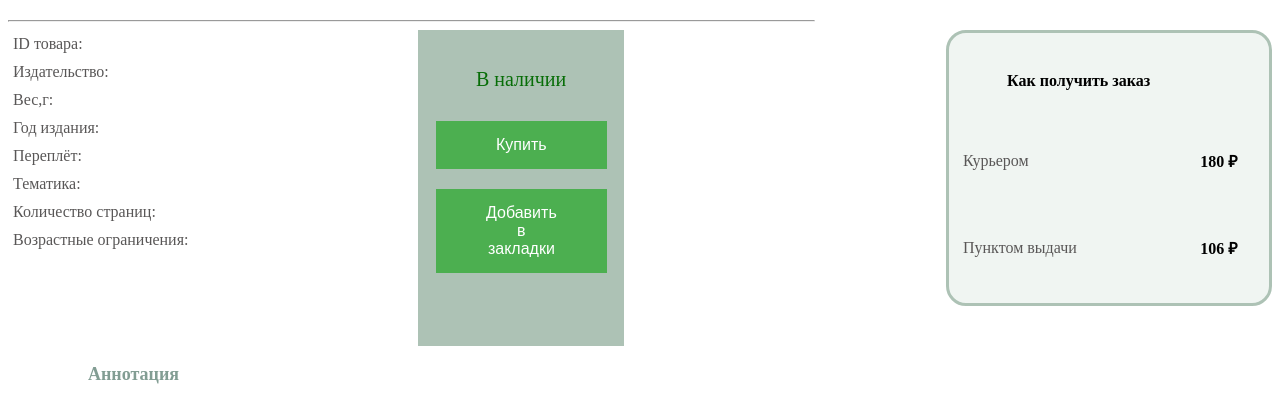
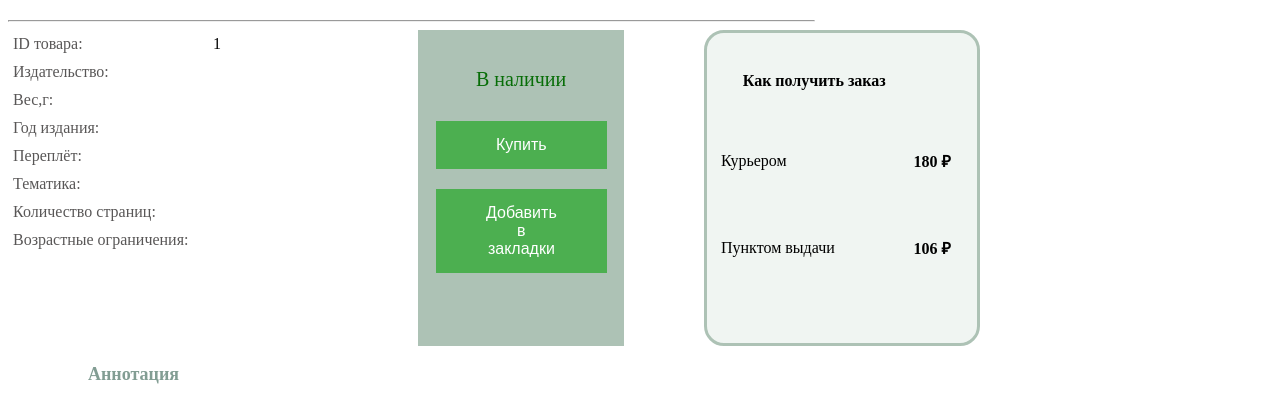
Before and after one commit to Aleks-22-05-2022/bookshop, a PHP site: page /project/str.php?book=1 in a window 1280 px wide. Shown: the part 774-1185 px from the top of the page. Before the commit the page ends 1158 px from the top, so only its background shows below. Run offline with PHP 8.4, Linux system fonts and the light colour scheme; data that the repository does not hold is empty.

Commit message:
Изменение интерфейса у страницы книги.

```diff
--- a/project/Connections/shop.php
+++ b/project/Connections/shop.php
@@ -2,9 +2,9 @@
 # FileName="Connection_php_mysql.htm"
 # Type="MYSQL"
 # HTTP="true"
-$host = "localhost";
-$db = "book_shop";
-$username = "admin";
-$password = "admin";
+$host = "std-mysql";
+$db = "std_1803_books";
+$username = "std_1803_books";
+$password = "22_05_2022_book";
 $shop = mysqli_connect($host, $username, $password) or trigger_error(mysql_error(),E_USER_ERROR);
 ?>
--- a/project/str.php
+++ b/project/str.php
@@ -1,149 +1,4 @@
 <!DOCTYPE html>
-
-<html lang="ru">
-
-<head>
-    <meta charset="UTF-8">
-    <link rel="stylesheet" href="str1.css" type="text/css">
-</head>
-
-<body>
-	<header>
-            <a href="../index.php"><img src="photo/logoza_ru.png" class="logo"></a>
-			<form action="search.php?result=<?php echo $query_search;?>">
-				<input type="text" placeholder="Поиск..." class="search" id="result" name="result">
-            	<input type="submit" value="&#128269;" class="searchSub" >
-			</form>
-            <img src="photo/cabinet.png" class="login">
-            <a href="" class="log">Войти</a>
-            <div class="imgblock">
-                <a href=""><img src="photo/Screenshot_7-removebg-preview.png" alt="Snow"></a>
-                <span>0<?php echo $num; ?></span> <!-- Нужно потом считать количество товаров в корзине -->
-            </div>
-        </header>
-        <nav class="menu">
-            <a href="categories.php?cat=Classic">Классика</a>
-            <a href="categories.php?cat=Psihologes">Психология</a>
-            <a href="categories.php?cat=Novel">Романы</a>
-            <a href="categories.php?cat=Fantasy">Фэнтези</a>
-            <a href="categories.php?cat=Children">Детская литература</a>
-        </nav>
-	<br>
-    <figure class="left">
-        <img width="350" height="490" src="<?php echo $url;?>" width="200" alt="">
-
-    </figure>
-    <p class="b"><?php echo $name;?></p>
-    <p class="a"><?php echo $author;?></p>
-    <div class="flex">
-
-
-        <p><button type="button" class="rating-widget__button">
-                <span class="rating-widget__icon-holder">
-                    <svg viewBox="0 0 24 24" xmlns="http://www.w3.org/2000/svg" width="24" height="24"
-                        class="rating-widget__icon">
-                        <path fill-rule="evenodd" clip-rule="evenodd"
-                            d="M12.89 20.005a1.844 1.844 0 00-1.78 0l-3.218 1.762c-1.403.768-3.041-.472-2.774-2.098l.615-3.732a2.042 2.042 0 00-.55-1.761L2.58 11.532c-1.134-1.152-.508-3.158 1.06-3.395l3.598-.544a1.919 1.919 0 001.44-1.09l1.609-3.395a1.879 1.879 0 013.428 0l1.61 3.396c.278.587.816.994 1.439 1.089l3.598.544c1.568.237 2.194 2.243 1.06 3.395l-2.604 2.643a2.042 2.042 0 00-.55 1.761l.615 3.732c.267 1.626-1.371 2.866-2.774 2.098l-3.219-1.762z">
-                        </path>
-                    </svg></span><span class="rating-widget__main-text"> 4,31(13518 оценок) </span>
-            </button></p>
-
-        <p>
-        <div class="rating-area">
-            <input type="radio" id="star-5" name="rating" value="5">
-            <label for="star-5" title="Оценка «5»"></label>
-            <input type="radio" id="star-4" name="rating" value="4">
-            <label for="star-4" title="Оценка «4»"></label>
-            <input type="radio" id="star-3" name="rating" value="3">
-            <label for="star-3" title="Оценка «3»"></label>
-            <input type="radio" id="star-2" name="rating" value="2">
-            <label for="star-2" title="Оценка «2»"></label>
-            <input type="radio" id="star-1" name="rating" value="1">
-            <label for="star-1" title="Оценка «1»"></label>
-        </div>
-        </p>
-
-        <p>
-            Купили более 56 000 раз
-        </p>
-
-    </div>
-
-
-
-    <hr align="left" width=63.7%>
-
-
-    <div class="te">
-        <table cellpadding="5" cellspacing="0" width="400" height="200" align="center">
-            <tr>
-                <td class="tablica">ID товара:</td>
-                <td><?php echo $book_id;?></td>
-            </tr>
-            <tr>
-                <td class="tablica">Издательство:</td>
-                <td><?php echo $public;?></td>
-            </tr>
-            <tr>
-                <td class="tablica">Вес,г:</td>
-                <td><?php echo $weight;?></td>
-            </tr>
-            <tr>
-                <td class="tablica">Год издания:</td>
-                <td><?php echo $year;?></td>
-            </tr>
-            <tr>
-                <td class="tablica">Переплёт:</td>
-                <td><?php echo $cover;?></td>
-            </tr>
-            <tr>
-                <td class="tablica">Тематика:</td>
-                <td><?php echo $categories;?></td>
-            </tr>
-            <tr>
-                <td class="tablica">Количество страниц:</td>
-                <td><?php echo $pages;?></td>
-            </tr>
-            <tr>
-                <td class="tablica">Возрастные ограничения:</td>
-                <td><?php echo $age;?></td>
-            </tr>
-        </table>
-    </div>
-    <div class="m">
-        <table cellpadding="2" cellspacing="2" width="300" height="250" align="middle">
-            <th>Как получить заказ</th>
-            <tr>
-                <td class="tablica">Курьером</td>
-                <td class="tablica1">180 ₽</td>
-            </tr>
-            <tr>
-                <td class="tablica">Пунктом выдачи</td>
-                <td class="tablica1">106 ₽</td>
-            </tr>
-        </table>
-    </div>
-        <div class="flex">
-
-            <div align="center" class="sidebar">
-                <span style="color: rgb(7, 109, 7)">В наличии</span>
-                <div align="center" class="sidebar1">
-                    <?php echo $price;?>
-                    <div class="knopka">
-                        <p style="text-align: center"><button type="button" class="d">Купить</button></p>
-                        <p style="text-align: center"><button type="button" class="izb">Добавить в закладки</button></p>
-                    </div>
-                </div>
-            </div>
-        </div>
-
-<div class="er"><h3 class="annot">Аннотация</h3>
-    <p>
-        <?php echo $description;?>
-    </p></div>
-
-</body>
-</html>
 <?php
 $book_id = $_GET['book'];
 require_once ("Connections/shop.php");
@@ -179,3 +34,154 @@ if ($_GET['result'] != ''){
 	<?php
 }
 ?>
+<html lang="ru">
+
+<head>
+    <meta charset="UTF-8">
+    <link rel="stylesheet" href="str1.css" type="text/css">
+</head>
+
+<body>
+	<header>
+            <a href="../index.php"><img src="photo/logoza_ru.png" class="logo"></a>
+			<form action="search.php?result=<?php echo $query_search;?>">
+				<input type="text" placeholder="Поиск..." class="search" id="result" name="result">
+            	<input type="submit" value="&#128269;" class="searchSub" >
+			</form>
+            <img src="photo/cabinet.png" class="login">
+            <a href="" class="log">Войти</a>
+            <div class="imgblock">
+                <a href=""><img src="photo/Screenshot_7-removebg-preview.png" alt="Snow"></a>
+                <span>0<?php echo $num; ?></span> <!-- Нужно потом считать количество товаров в корзине -->
+            </div>
+        </header>
+        <nav class="menu">
+            <a href="categories.php?cat=Classic">Классика</a>
+            <a href="categories.php?cat=Psihologes">Психология</a>
+            <a href="categories.php?cat=Novel">Романы</a>
+            <a href="categories.php?cat=Fantasy">Фэнтези</a>
+            <a href="categories.php?cat=Children">Детская литература</a>
+        </nav>
+	<br>
+	<div class="main">
+    <figure class="left">
+        <img width="350" height="490" src="<?php echo $url;?>" width="200" alt="">
+
+    </figure>
+
+    <div>
+		<div>
+			<p class="b"><?php echo $name;?></p>
+			<p class="a"><?php echo $author;?></p>
+        </div>
+		<div class="flex">
+        <p><button type="button" class="rating-widget__button">
+                <span class="rating-widget__icon-holder">
+                    <svg viewBox="0 0 24 24" xmlns="http://www.w3.org/2000/svg" width="24" height="24"
+                        class="rating-widget__icon">
+                        <path fill-rule="evenodd" clip-rule="evenodd"
+                            d="M12.89 20.005a1.844 1.844 0 00-1.78 0l-3.218 1.762c-1.403.768-3.041-.472-2.774-2.098l.615-3.732a2.042 2.042 0 00-.55-1.761L2.58 11.532c-1.134-1.152-.508-3.158 1.06-3.395l3.598-.544a1.919 1.919 0 001.44-1.09l1.609-3.395a1.879 1.879 0 013.428 0l1.61 3.396c.278.587.816.994 1.439 1.089l3.598.544c1.568.237 2.194 2.243 1.06 3.395l-2.604 2.643a2.042 2.042 0 00-.55 1.761l.615 3.732c.267 1.626-1.371 2.866-2.774 2.098l-3.219-1.762z">
+                        </path>
+                    </svg></span><span class="rating-widget__main-text"> 4,31(13518 оценок) </span>
+            </button></p>
+
+        <p>
+        <div class="rating-area">
+            <input type="radio" id="star-5" name="rating" value="5">
+            <label for="star-5" title="Оценка «5»"></label>
+            <input type="radio" id="star-4" name="rating" value="4">
+            <label for="star-4" title="Оценка «4»"></label>
+            <input type="radio" id="star-3" name="rating" value="3">
+            <label for="star-3" title="Оценка «3»"></label>
+            <input type="radio" id="star-2" name="rating" value="2">
+            <label for="star-2" title="Оценка «2»"></label>
+            <input type="radio" id="star-1" name="rating" value="1">
+            <label for="star-1" title="Оценка «1»"></label>
+        </div>
+        </p>
+
+        <p>
+            Купили более 56 000 раз
+        </p>
+
+    </div>
+	</div>
+    <hr align="left" width=63.7%>
+
+	<div class="descrip">
+
+    <div class="te">
+        <table cellpadding="5" cellspacing="0" width="400" height="200" align="center">
+            <tr>
+                <td class="tablica">ID товара:</td>
+                <td class="inf"><?php echo $book_id;?></td>
+            </tr>
+            <tr>
+                <td class="tablica">Издательство:</td>
+                <td class="inf"><?php echo $public;?></td>
+            </tr>
+            <tr>
+                <td class="tablica">Вес,г:</td>
+                <td class="inf"><?php echo $weight;?></td>
+            </tr>
+            <tr>
+                <td class="tablica">Год издания:</td>
+                <td class="inf"><?php echo $year;?></td>
+            </tr>
+            <tr>
+                <td class="tablica">Переплёт:</td>
+                <td><?php echo $cover;?></td>
+            </tr>
+            <tr>
+                <td class="tablica">Тематика:</td>
+                <td class="inf"><?php echo $categories;?></td>
+            </tr>
+            <tr>
+                <td class="tablica">Количество страниц:</td>
+                <td class="inf"><?php echo $pages;?></td>
+            </tr>
+            <tr>
+                <td class="tablica">Возрастные ограничения:</td>
+                <td ><?php echo $age;?></td>
+            </tr>
+        </table>
+    </div>
+		<div class="flex">
+
+            <div align="center" class="sidebar">
+                <span style="color: rgb(7, 109, 7)">В наличии</span>
+                <div align="center" class="sidebar1">
+                    <?php echo $price;?>
+                    <div class="knopka">
+                        <p style="text-align: center"><button type="button" class="d">Купить</button></p>
+                        <p style="text-align: center"><button type="button" class="izb">Добавить в закладки</button></p>
+                    </div>
+                </div>
+            </div>
+        </div>
+    <div class="m">
+        <table cellpadding="2" cellspacing="2" width="250" height="250" align="middle" class='delivery'>
+            <th>Как получить заказ</th>
+            <tr>
+                <td>Курьером</td>
+                <td class="tablica1">180 ₽</td>
+            </tr>
+            <tr>
+                <td>Пунктом выдачи</td>
+                <td class="tablica1">106 ₽</td>
+            </tr>
+        </table>
+    </div>
+
+
+	</div>
+
+	<div class="er">
+		<h3 class="annot">Аннотация</h3>
+		<p>
+			<?php echo $description;?>
+		</p>
+	</div>
+    </div>
+</body>
+</html>
--- a/project/str1.css
+++ b/project/str1.css
@@ -17,6 +17,11 @@ header{
     justify-content: center;
 	background: #ADC2B5;
 
+}
+
+.descrip{
+	display: flex;
+	align-content: center;
 }
 
 .search{
@@ -296,12 +301,13 @@ p.c {
 .flex1 {
     margin-right: 5em;
     display: flex;
+	align-content: center;
     flex-flow: row nowrap;
     justify-content: space-between;
 }
 
 .tablica {
-    width: 80%;
+    width: 50%;
     color: #595757;
 }
 
@@ -367,6 +373,13 @@ p.c {
     float: right;
 }
 
+.delivery tr{
+	wight: 50%;
+}
+.delivery th{
+	text-align: center;
+}
+
 .tablica1 {
     font-weight: bold;
 }
@@ -393,4 +406,10 @@ p.c {
     float: left;
     margin-left: 5em;
     margin-right: 5em;
+	border-color: #ADC2B5;
+	border-radius: 10px;
 }
+
+.main{
+	align-content: center;
+}
--- a/project/style.css
+++ b/project/style.css
@@ -16,6 +16,7 @@ header{
     align-items: center;
     justify-content: center;
 	background: #ADC2B5;
+	flex-basis: auto;
 
 }
 
```
